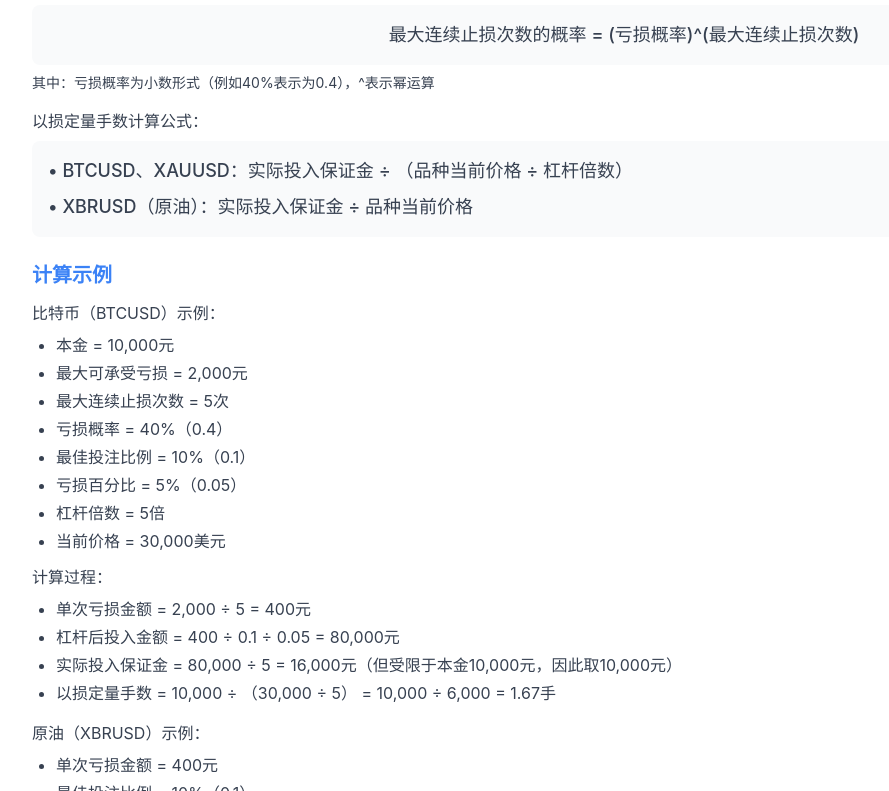
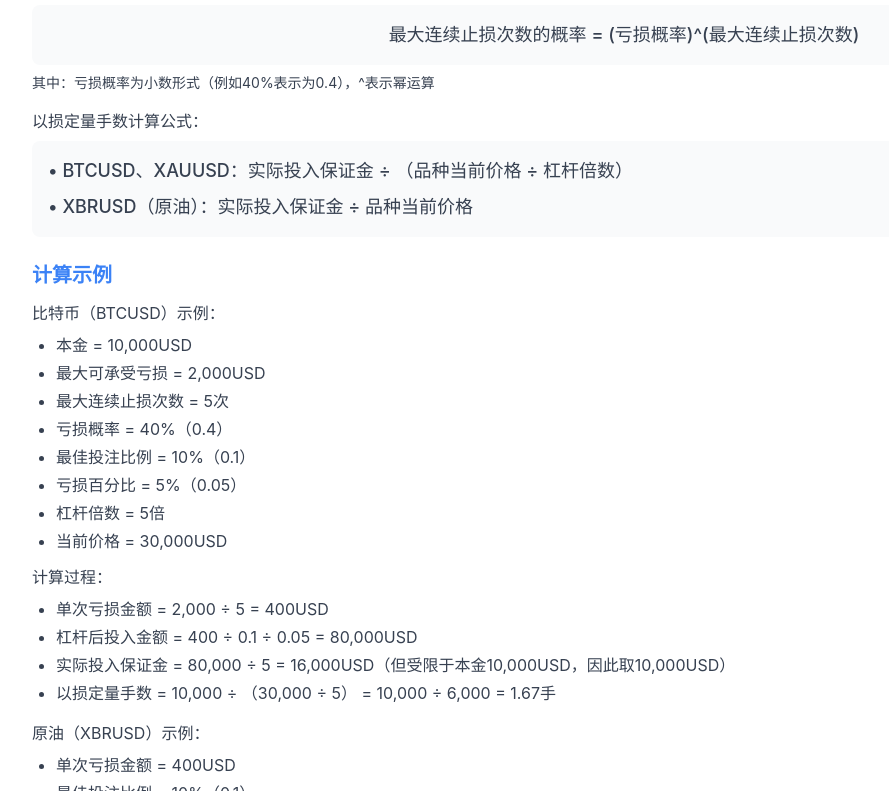
Before and after one commit to Javinlee89/javinlee89.github.io, a plain HTML site: page index.html in a window 1280 px wide. Shown: the part 2009-2800 px from the top of the page, without its empty margins (16-905 px from the left). Drawn offline with nearby package versions, Linux system fonts and the light colour scheme.

Commit message:
Update index.html
单位“元”改成“USD”

```diff
--- a/index.html
+++ b/index.html
@@ -99,14 +99,14 @@
                 <form id="kellyForm" class="space-y-6">
                     <div class="grid grid-cols-1 md:grid-cols-2 gap-6">
                         <div class="space-y-2">
-                            <label for="principal" class="block text-sm font-medium text-gray-700">本金 (元)</label>
+                            <label for="principal" class="block text-sm font-medium text-gray-700">本金 (USD)</label>
                             <input type="number" id="principal" name="principal" min="0" step="0.01" required
                                 class="w-full px-4 py-2 border border-gray-300 rounded-lg input-focus"
                                 placeholder="例如：10000">
                         </div>
 
                         <div class="space-y-2">
-                            <label for="maxLoss" class="block text-sm font-medium text-gray-700">最大可承受亏损 (元)</label>
+                            <label for="maxLoss" class="block text-sm font-medium text-gray-700">最大可承受亏损 (USD)</label>
                             <input type="number" id="maxLoss" name="maxLoss" min="0" step="0.01" required
                                 class="w-full px-4 py-2 border border-gray-300 rounded-lg input-focus"
                                 placeholder="例如：2000">
@@ -382,35 +382,35 @@
                     <h4 class="text-xl font-semibold mb-3 text-primary">计算示例</h4>
                     <p>比特币（BTCUSD）示例：</p>
                     <ul class="list-disc pl-6 space-y-1 mt-2">
-                        <li>本金 = 10,000元</li>
-                        <li>最大可承受亏损 = 2,000元</li>
+                        <li>本金 = 10,000USD</li>
+                        <li>最大可承受亏损 = 2,000USD</li>
                         <li>最大连续止损次数 = 5次</li>
                         <li>亏损概率 = 40%（0.4）</li>
                         <li>最佳投注比例 = 10%（0.1）</li>
                         <li>亏损百分比 = 5%（0.05）</li>
                         <li>杠杆倍数 = 5倍</li>
-                        <li>当前价格 = 30,000美元</li>
+                        <li>当前价格 = 30,000USD</li>
                     </ul>
                     <p class="mt-3">计算过程：</p>
                     <ul class="list-disc pl-6 space-y-1 mt-2">
-                        <li>单次亏损金额 = 2,000 ÷ 5 = 400元</li>
-                        <li>杠杆后投入金额 = 400 ÷ 0.1 ÷ 0.05 = 80,000元</li>
-                        <li>实际投入保证金 = 80,000 ÷ 5 = 16,000元（但受限于本金10,000元，因此取10,000元）</li>
+                        <li>单次亏损金额 = 2,000 ÷ 5 = 400USD</li>
+                        <li>杠杆后投入金额 = 400 ÷ 0.1 ÷ 0.05 = 80,000USD</li>
+                        <li>实际投入保证金 = 80,000 ÷ 5 = 16,000USD（但受限于本金10,000USD，因此取10,000USD）</li>
                         <li>以损定量手数 = 10,000 ÷ （30,000 ÷ 5） = 10,000 ÷ 6,000 = 1.67手</li>
                     </ul>
 
                     <p class="mt-4">原油（XBRUSD）示例：</p>
                     <ul class="list-disc pl-6 space-y-1 mt-2">
-                        <li>单次亏损金额 = 400元</li>
+                        <li>单次亏损金额 = 400USD</li>
                         <li>最佳投注比例 = 10%（0.1）</li>
                         <li>亏损百分比 = 5%（0.05）</li>
                         <li>杠杆倍数 = 5倍</li>
-                        <li>当前价格 = 80美元</li>
+                        <li>当前价格 = 80USD</li>
                     </ul>
                     <p class="mt-3">计算过程：</p>
                     <ul class="list-disc pl-6 space-y-1 mt-2">
-                        <li>杠杆后投入金额 = 400 ÷ 0.1 ÷ 0.05 = 80,000元</li>
-                        <li>实际投入保证金 = 80,000 ÷ 5 = 16,000元</li>
+                        <li>杠杆后投入金额 = 400 ÷ 0.1 ÷ 0.05 = 80,000USD</li>
+                        <li>实际投入保证金 = 80,000 ÷ 5 = 16,000USD</li>
                         <li>以损定量手数 = 16,000 ÷ 80 = 200.00手</li>
                     </ul>
                 </div>
@@ -459,7 +459,7 @@
             this.parentElement.classList.toggle('collapse-open');
         });
 
-        // 获取DOM元素
+        // 获取DOMUSD素
         const winPercentInput = document.getElementById('winPercent');
         const lossPercentInput = document.getElementById('lossPercent');
         const riskRewardInput = document.getElementById('riskReward');
```
